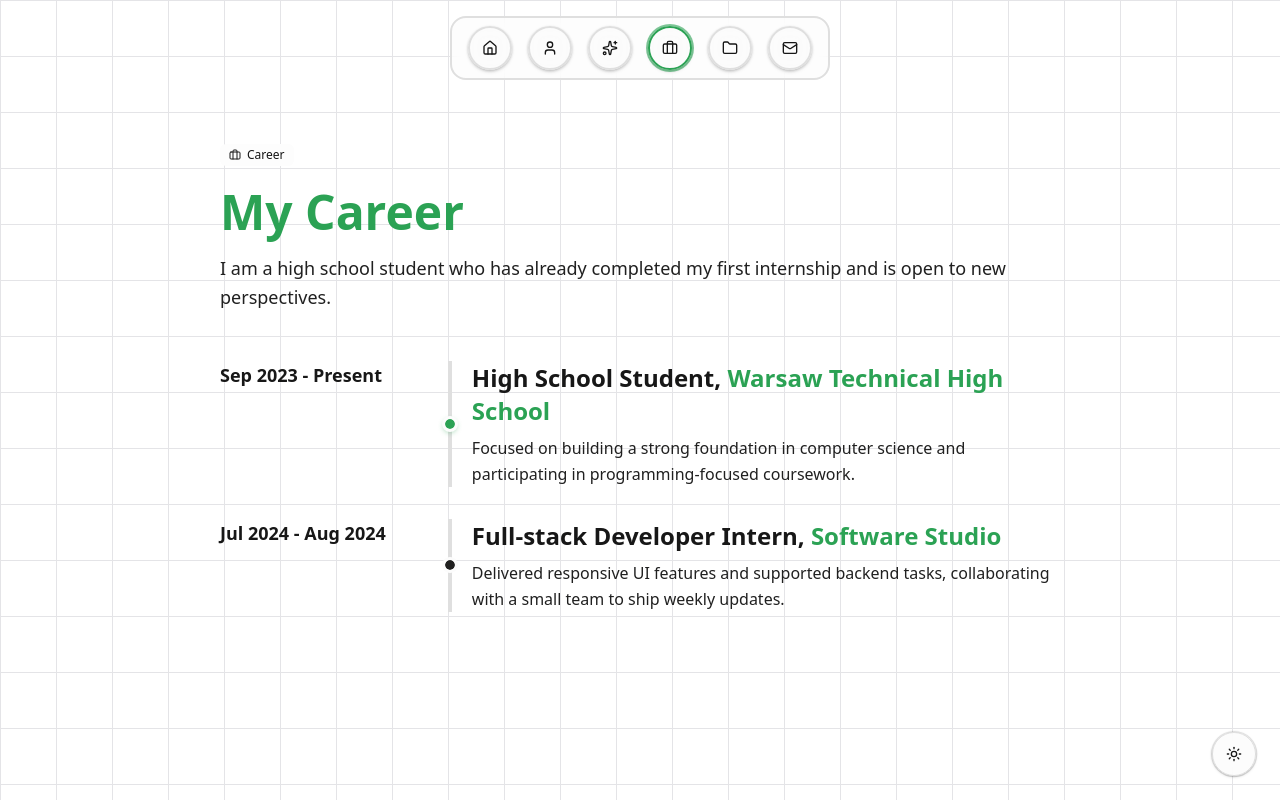
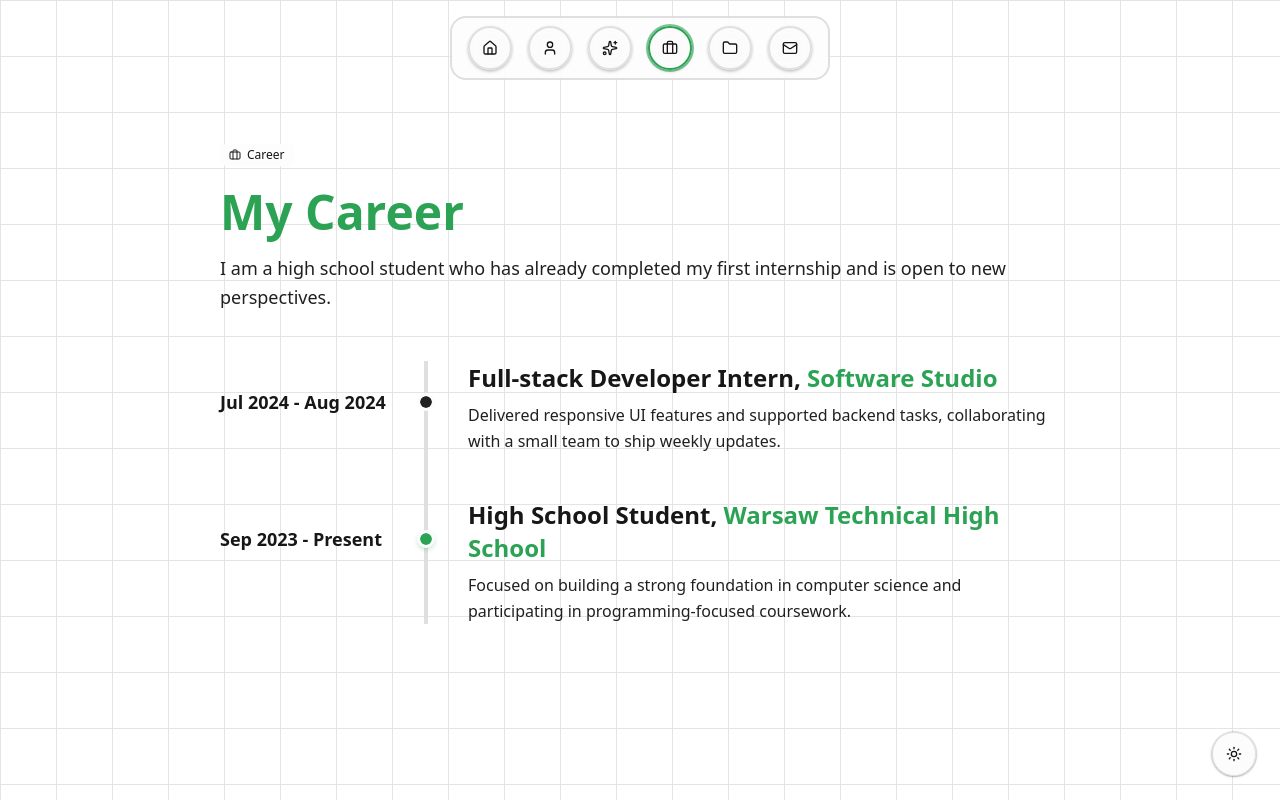
Before and after one commit to alwoodm/portfolio, a Next.js app: page /career in a window 1280 px wide. Built offline with nearby package versions, Linux system fonts and the light colour scheme.

Commit message:
feat: rebuild career timeline alignment

```diff
--- a/app/career/page.tsx
+++ b/app/career/page.tsx
@@ -4,6 +4,7 @@
 import { Briefcase } from 'lucide-react';
 
 import AnimatedContent from '@/components/animation/animated-content';
+import { CareerItem } from '@/components/career-item';
 import { Badge } from '@/components/ui/badge';
 import type { CareerContent } from '@/lib/career';
 
@@ -39,56 +40,15 @@
           </AnimatedContent>
         </section>
 
-        <section className="flex w-full flex-col gap-6 sm:gap-8">
-          {timeline.map((item, index) => {
-            const itemDelay = 0.2 + index * 0.08;
-            return (
-              <div
-                key={`${item.period}-${item.company}`}
-                className="flex w-full flex-col gap-4 sm:flex-row sm:gap-6"
-              >
-                <AnimatedContent
-                  animateOpacity
-                  reverse
-                  className="w-full text-left sm:w-1/4 sm:text-base"
-                  delay={itemDelay}
-                  direction="horizontal"
-                  distance={64}
-                  duration={0.9}
-                >
-                  <div className="text-foreground text-sm font-semibold sm:text-lg">
-                    {item.period}
-                  </div>
-                </AnimatedContent>
-                <AnimatedContent
-                  animateOpacity
-                  className="career-point border-l-border w-full border-l-4 pl-4 sm:w-3/4 sm:pl-5"
-                  data-active={item.isActive}
-                  delay={itemDelay}
-                  direction="horizontal"
-                  distance={64}
-                  duration={0.9}
-                >
-                  <div className="space-y-2">
-                    <div className="text-foreground text-lg leading-snug font-semibold sm:text-2xl">
-                      {item.role},{' '}
-                      <a
-                        className="text-primary underline-offset-4 hover:underline"
-                        href={item.companyUrl}
-                        rel="noreferrer noopener"
-                        target="_blank"
-                      >
-                        {item.company}
-                      </a>
-                    </div>
-                    <p className="text-muted-foreground text-sm leading-relaxed sm:text-base">
-                      {item.description}
-                    </p>
-                  </div>
-                </AnimatedContent>
-              </div>
-            );
-          })}
+        <section className="flex w-full flex-col">
+          {timeline.map((item, index) => (
+            <CareerItem
+              key={`${item.period}-${item.company}`}
+              delay={0.2 + index * 0.08}
+              isLast={index === timeline.length - 1}
+              item={item}
+            />
+          ))}
         </section>
       </div>
     </main>
--- a/app/globals.css
+++ b/app/globals.css
@@ -220,26 +220,32 @@
   }
 }
 
-.career-point {
+.career-rail {
   position: relative;
 }
 
-.career-point::before {
+.career-rail::before {
   content: '';
   position: absolute;
-  top: 50%;
-  left: -7px;
-  width: 10px;
-  height: 10px;
+  top: var(--career-dot-offset, 50%);
+  left: -8px;
+  width: 12px;
+  height: 12px;
   border-radius: 999px;
   background-color: var(--muted-foreground);
   outline: 3px solid var(--background);
   transform: translateY(-50%);
 }
 
-.career-point[data-active='true']::before {
+.career-rail[data-active='true']::before {
   background-color: var(--primary);
   box-shadow: 0 2px 5px 2px color-mix(in oklab, var(--primary) 35%, transparent);
+}
+
+.career-period {
+  position: relative;
+  top: var(--career-dot-offset, 0);
+  transform: translateY(-50%);
 }
 
 @layer utilities {
--- /dev/null
+++ b/components/career-item.tsx
@@ -0,0 +1,60 @@
+import AnimatedContent from '@/components/animation/animated-content';
+import type { CareerTimelineItem } from '@/lib/career';
+
+type CareerItemProps = Readonly<{
+  delay: number;
+  isLast: boolean;
+  item: CareerTimelineItem;
+}>;
+
+export function CareerItem({ delay, isLast, item }: CareerItemProps) {
+  const contentSpacing = isLast ? 'pb-0' : 'pb-7 sm:pb-11';
+
+  return (
+    <div className="grid w-full grid-cols-[16px_minmax(0,1fr)] [--career-dot-offset:1.35rem] sm:grid-cols-[minmax(0,1fr)_24px_minmax(0,3fr)] sm:[--career-dot-offset:2.6rem]">
+      <AnimatedContent
+        animateOpacity
+        reverse
+        className="hidden text-left sm:flex sm:items-start sm:pr-2 sm:text-right sm:text-base"
+        delay={delay}
+        direction="horizontal"
+        distance={64}
+        duration={0.9}
+      >
+        <div className="career-period text-foreground text-sm font-semibold sm:text-lg">
+          {item.period}
+        </div>
+      </AnimatedContent>
+      <div
+        className={`career-rail border-l-border col-start-1 row-start-1 border-l-4 sm:col-start-2 ${contentSpacing}`}
+        data-active={item.isActive}
+      />
+      <AnimatedContent
+        animateOpacity
+        className={`col-start-2 w-full pl-4 sm:col-start-3 sm:pl-5 ${contentSpacing}`}
+        delay={delay}
+        direction="horizontal"
+        distance={64}
+        duration={0.9}
+      >
+        <div className="space-y-2">
+          <div className="text-foreground text-lg leading-snug font-semibold sm:text-2xl">
+            {item.role},{' '}
+            <a
+              className="text-primary underline-offset-4 hover:underline"
+              href={item.companyUrl}
+              rel="noreferrer noopener"
+              target="_blank"
+            >
+              {item.company}
+            </a>
+          </div>
+          <div className="text-foreground text-sm font-semibold sm:hidden">{item.period}</div>
+          <p className="text-muted-foreground text-sm leading-relaxed sm:text-base">
+            {item.description}
+          </p>
+        </div>
+      </AnimatedContent>
+    </div>
+  );
+}
--- a/data/career.json
+++ b/data/career.json
@@ -3,6 +3,14 @@
   "title": "My Career",
   "description": "I am a high school student who has already completed my first internship and is open to new perspectives.",
   "timeline": [
+    {
+      "period": "Jul 2024 - Aug 2024",
+      "role": "Full-stack Developer Intern",
+      "company": "Software Studio",
+      "companyUrl": "https://example.com",
+      "description": "Delivered responsive UI features and supported backend tasks, collaborating with a small team to ship weekly updates.",
+      "isActive": false
+    },
     {
       "period": "Sep 2023 - Present",
       "role": "High School Student",
@@ -10,14 +18,6 @@
       "companyUrl": "https://example.com",
       "description": "Focused on building a strong foundation in computer science and participating in programming-focused coursework.",
       "isActive": true
-    },
-    {
-      "period": "Jul 2024 - Aug 2024",
-      "role": "Full-stack Developer Intern",
-      "company": "Software Studio",
-      "companyUrl": "https://example.com",
-      "description": "Delivered responsive UI features and supported backend tasks, collaborating with a small team to ship weekly updates.",
-      "isActive": false
     }
   ]
 }
```
Also changed, not shown: 1 other file (tests, documents, lock files or other folders).
